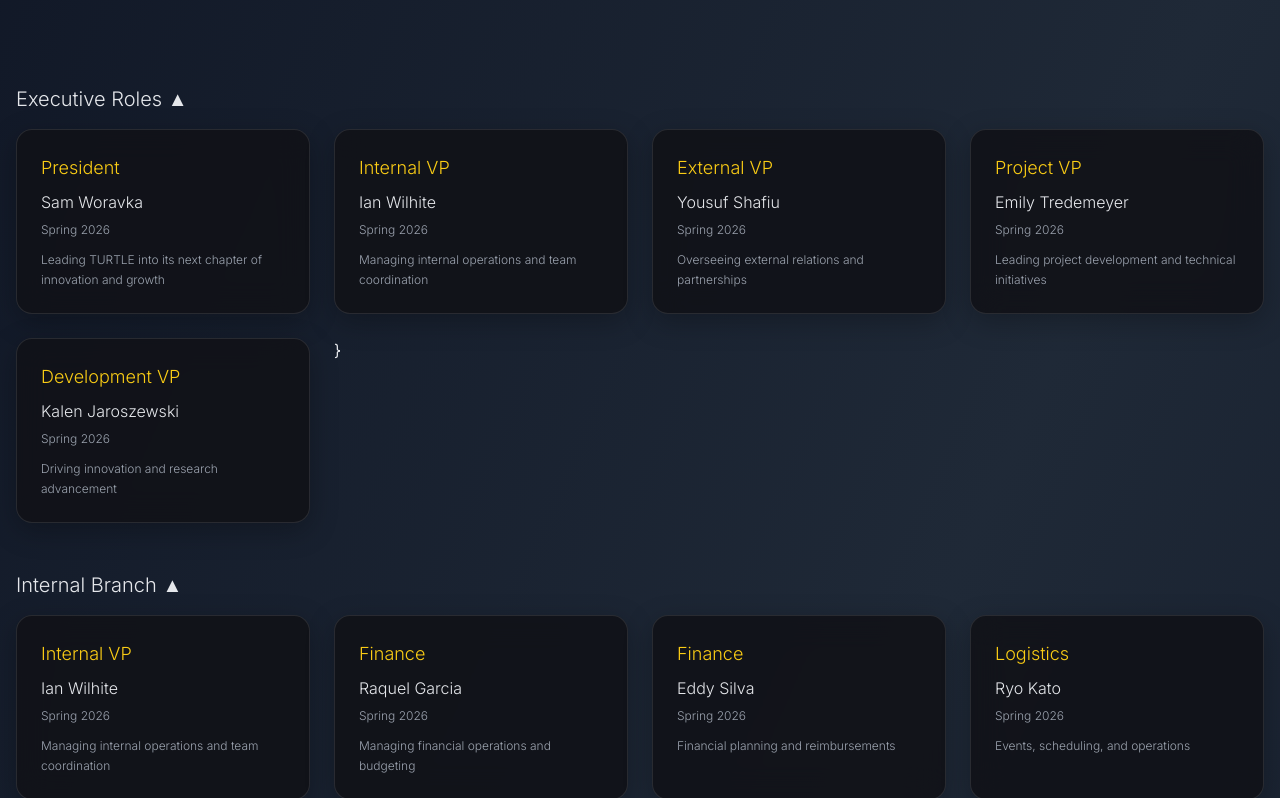
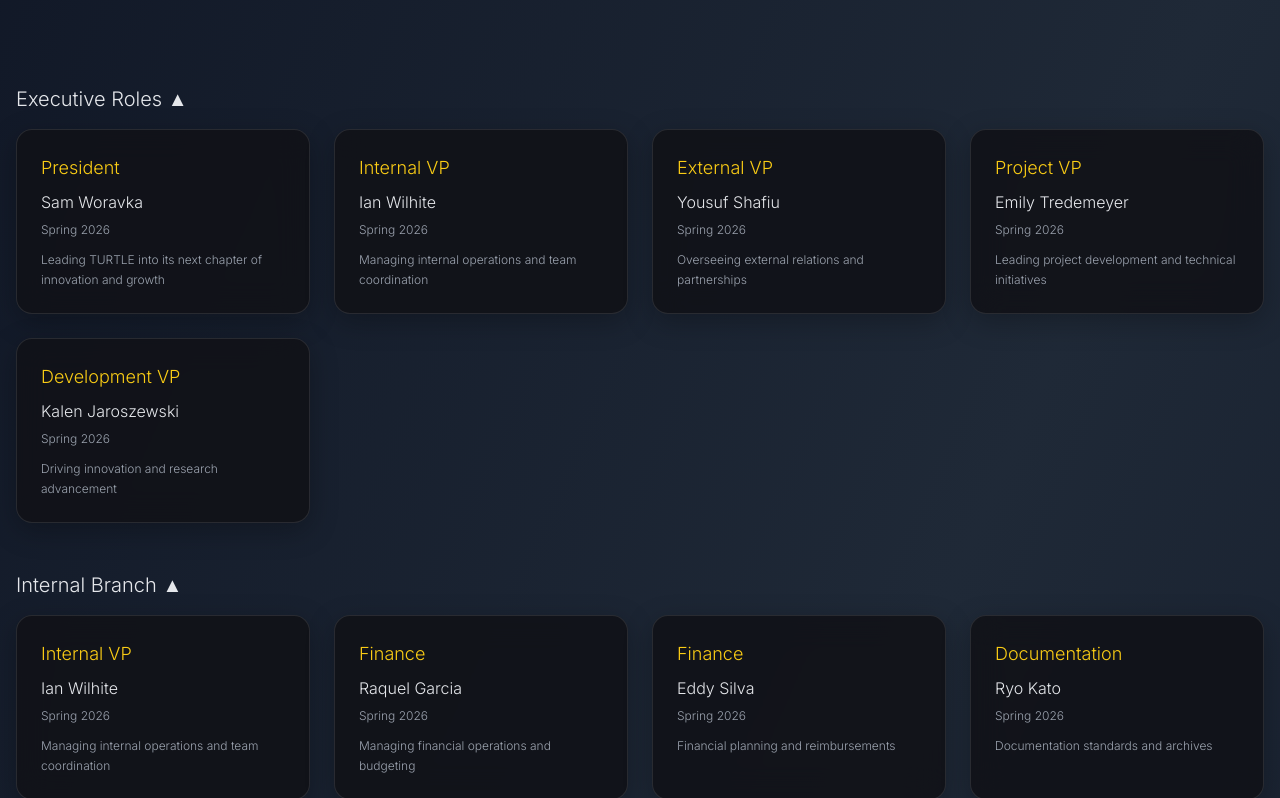
Before and after one commit to turtle-robotics/Turtle-website, a React (Vite) app: page /about in a window 1280 px wide. Shown: the part 1569-2367 px from the top of the page. Built offline with nearby package versions, Linux system fonts and the light colour scheme; no server answers.

Commit message:
Updated Ryo Kato

```diff
--- a/src/pages/About.jsx
+++ b/src/pages/About.jsx
@@ -42,7 +42,7 @@ const About = () => {
     { role: 'Internal VP', name: 'Ian Wilhite', period: 'Spring 2026', description: 'Managing internal operations and team coordination' },
     { role: 'Finance', name: 'Raquel Garcia', period: 'Spring 2026', description: 'Managing financial operations and budgeting' },
     { role: 'Finance', name: 'Eddy Silva', period: 'Spring 2026', description: 'Financial planning and reimbursements' },
-    { role: 'Logistics', name: 'Ryo Kato', period: 'Spring 2026', description: 'Events, scheduling, and operations' },
+    { role: 'Documentation', name: 'Ryo Kato', period: 'Spring 2026', description: 'Documentation standards and archives' },
     { role: 'Lab Quality Chair', name: 'Haider Mahdi', period: 'Spring 2026', description: 'Safety and quality standards in the lab' },
 
     // External Branch
@@ -151,15 +151,9 @@ const About = () => {
             <button onClick={() => toggleSection('executive')} className="w-full text-left font-light text-xl text-gray-200 mb-4">
               Executive Roles {openSection.executive ? '▲' : '▼'}
             </button>
-            {openSection.executive && <div className="grid md:grid-cols-2 lg:grid-cols-3 xl:grid-cols-4 gap-6">{
-              renderLeadership(['President'])
-            }
-            {renderLeadership(['Internal VP'])}
-            {renderLeadership(['External VP'])}
-            {renderLeadership(['Project VP'])}
-            {renderLeadership(['Development VP'])}
-            }
-          </div>}
+            {openSection.executive && <div className="grid md:grid-cols-2 lg:grid-cols-3 xl:grid-cols-4 gap-6">
+              {renderLeadership(['President','Internal VP','External VP','Project VP','Development VP'])}
+            </div>}
           </div>
 
           {/* Internal Branch Accordion */}
@@ -167,7 +161,7 @@ const About = () => {
             <button onClick={() => toggleSection('internal')} className="w-full text-left font-light text-xl text-gray-200 mb-4">
               Internal Branch {openSection.internal ? '▲' : '▼'}
             </button>
-            {openSection.internal && <div className="grid md:grid-cols-2 lg:grid-cols-3 xl:grid-cols-4 gap-6">{renderLeadership(['Internal VP','Finance','Logistics','Lab Quality Chair'])}</div>}
+            {openSection.internal && <div className="grid md:grid-cols-2 lg:grid-cols-3 xl:grid-cols-4 gap-6">{renderLeadership(['Internal VP','Finance','Logistics','Lab Quality Chair','Documentation'])}</div>}
           </div>
 
           {/* External Branch Accordion */}
```
